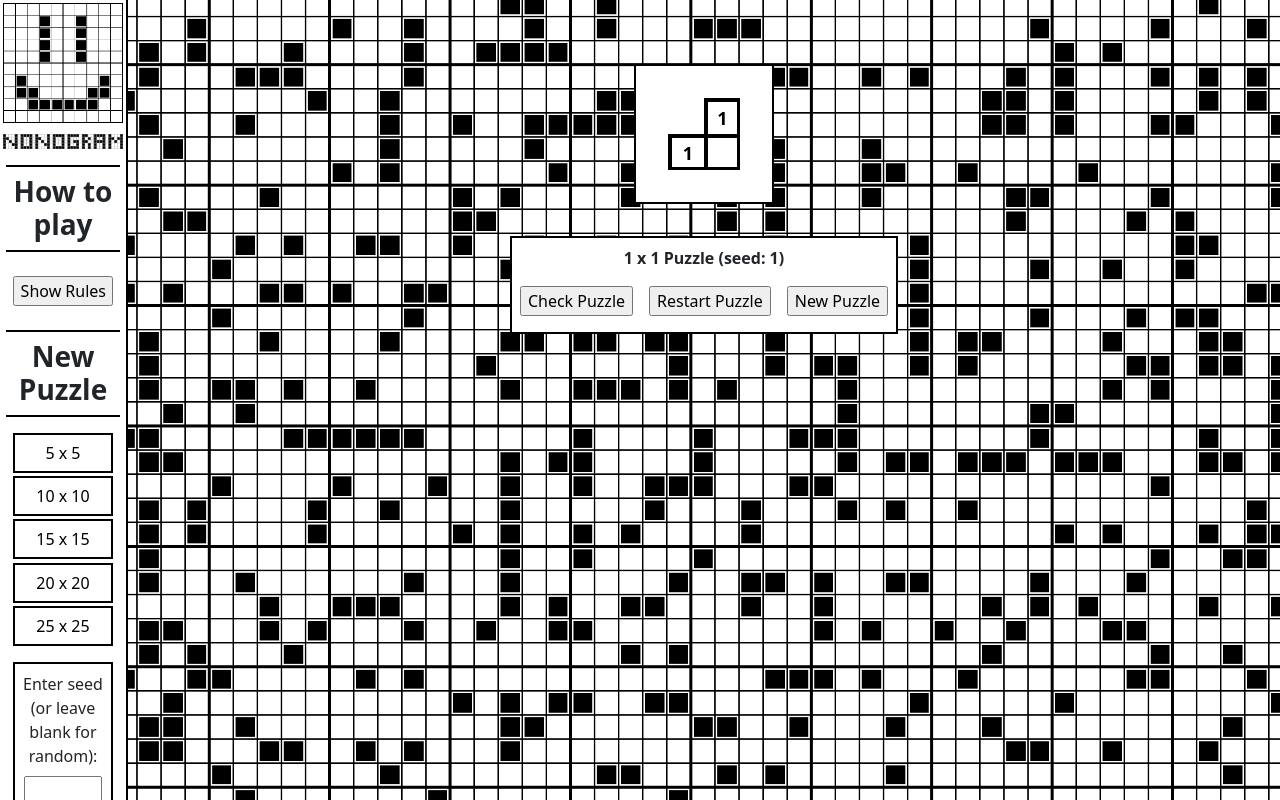
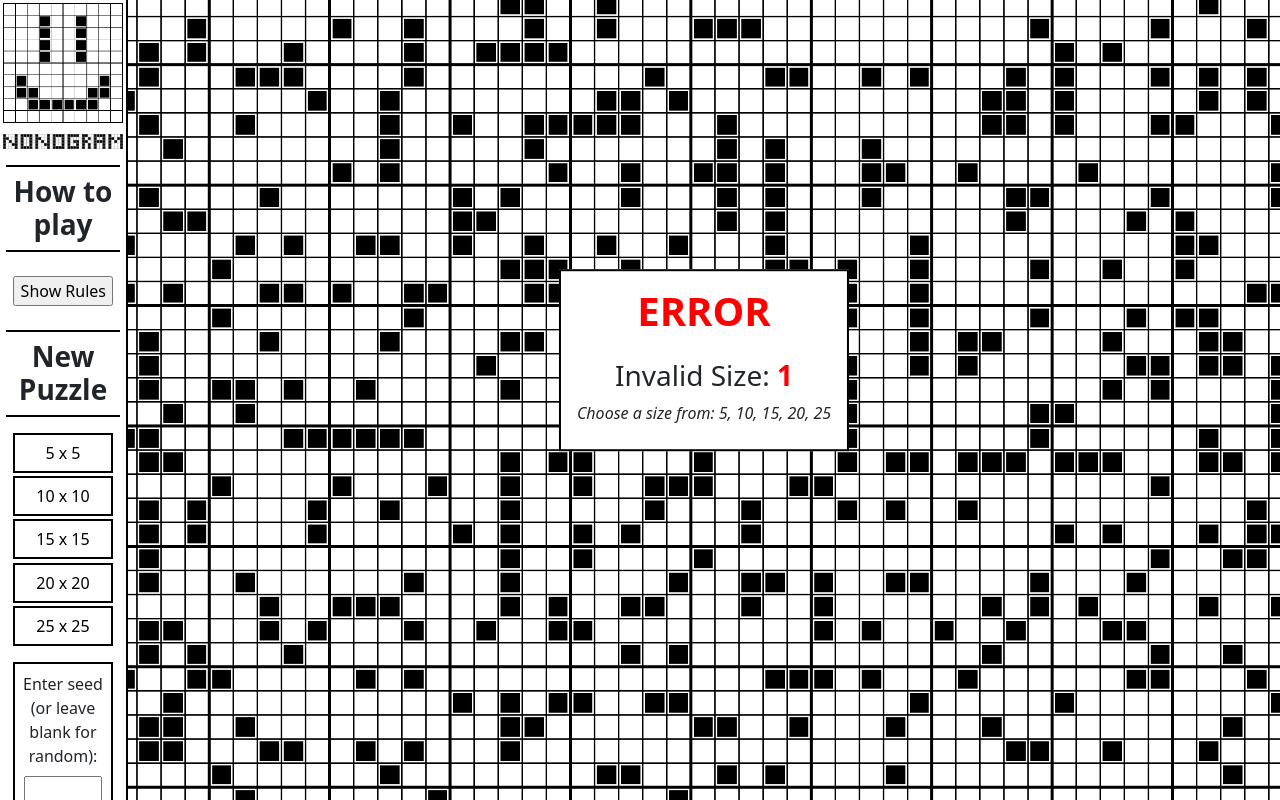
Before and after one commit to HoggTruman/nonogram, a React app: page /puzzle/1/1 in a window 1280 px wide. Built offline with nearby package versions, Linux system fonts and the light colour scheme.

Commit message:
Add handling for invalid sizes and seeds in the url

```diff
--- /dev/null
+++ b/src/components/InvalidSizeSeedMessage.js
@@ -0,0 +1,51 @@
+import React from "react";
+import { BOARD_SIZES } from "../utility/constants";
+
+import "./styles/InvalidSizeSeedMessage.css";
+
+
+
+function InvalidSizeSeedMessage({size, seed, isValidSize, isValidSeed}) {
+  let sizeMarkup = null;
+  let seedMarkup = null;
+
+  function clean(str) {
+    const MAX_STR_LENGTH = 15;
+
+    if (str.length > MAX_STR_LENGTH) {
+      return str.slice(0, MAX_STR_LENGTH) + '...';
+    }
+
+    return str;
+  }
+
+
+  if (isValidSize === false) {
+    sizeMarkup = (
+      <>
+        <h3>{"Invalid Size: "}<span>{clean(size)}</span></h3>
+        <p>{`Choose a size from: ${BOARD_SIZES.join(", ")}`}</p>
+      </>
+    );
+  }
+
+  if (isValidSeed === false) {
+    seedMarkup = (
+      <>
+        <h3>{"Invalid Seed: "}<span>{clean(seed)}</span></h3>
+        <p>{"The seed must be a non-negative integer (max 9 digits)"}</p>
+      </>
+    );
+  }
+
+  return (
+    <div id="invalid-size-seed-message">
+      <h1>ERROR</h1>
+      {sizeMarkup}
+      {seedMarkup}
+    </div>
+  )
+}
+
+
+export default InvalidSizeSeedMessage;
--- /dev/null
+++ b/src/components/styles/InvalidSizeSeedMessage.css
@@ -0,0 +1,34 @@
+#invalid-size-seed-message {
+  position: absolute;
+  top: 45%;
+  left: 50%;
+  transform: translate(-50%, -50%);
+  width: max-content;
+  padding: 1rem;
+  margin: 0 auto;
+
+  background-color: white;
+  border: 2px solid black;
+  text-align: center;
+}
+
+#invalid-size-seed-message > h1 {
+  color: red;
+  font-weight: bold;
+  margin-bottom: 1.5rem;
+}
+
+#invalid-size-seed-message > h3 {
+  margin: 1rem auto 0.5rem auto;
+}
+
+#invalid-size-seed-message > p {
+  margin: 0.5rem auto;
+  font-style: italic;
+}
+
+#invalid-size-seed-message > h3 > span {
+  color: red;
+  font-weight: bold;
+  word-break: break-all;
+}
--- a/src/pages/PuzzlePage.js
+++ b/src/pages/PuzzlePage.js
@@ -12,37 +12,57 @@ import generateDefaultCells from "../utility/generateDefaultCells";
 
 import "./styles/PuzzlePage.css";
 import Rules from "../components/Rules";
+import { BOARD_SIZES, MIN_SEED, MAX_SEED } from "../utility/constants";
+import InvalidSizeSeedMessage from "../components/InvalidSizeSeedMessage";
 
 
 
 function PuzzlePage(props) {
-  const {size, seed} = useParams();  // should rename to avoid confusion???????????????????????????????????????????????????????????
+  const {size, seed} = useParams();
 
-  // default state
-  const defaultCells = generateDefaultCells(size);
+  const isValidSize = BOARD_SIZES.includes(Number(size));
+  const isValidSeed = Number.isInteger(Number(seed)) && Number(seed) >= MIN_SEED && Number(seed) <= MAX_SEED;
+
+  let defaultCells = [];
+  let solution = [];
+
+  if (isValidSize && isValidSeed) {
+    defaultCells = generateDefaultCells(size);
+    solution = generatePuzzle(size, seed);
+  }
+
 
   // state
   const [cells, setCells] = useState(defaultCells);
   const [puzzleComplete, setPuzzleComplete] = useState(null);
 
-  const solution = generatePuzzle(size, seed);
 
-  function navigateToNewPuzzlePage(size, seed) {
-    const newUrl = `/puzzle/${size}/${seed}`;
+  function navigateToNewPuzzlePage(nextSize, nextSeed) {
+    const newUrl = `/puzzle/${nextSize}/${nextSeed}`;
     props.navigation(newUrl);
-    setCells(generateDefaultCells(size));
+    setCells(generateDefaultCells(nextSize));
     setPuzzleComplete(null);
   }
 
-  return (
-    <>
-      <Sidebar
+
+
+
+  // RENDERING
+  function invalidSizeSeedRender() {
+    return (
+      <InvalidSizeSeedMessage
         size={size}
-        navigateToNewPuzzlePage={navigateToNewPuzzlePage}
-        puzzleComplete={puzzleComplete}
+        seed={seed}
+        isValidSize={isValidSize}
+        isValidSeed={isValidSeed}
       />
-      <main>
-        <div id="puzzle-area">
+    )
+  }
+
+
+  function validSizeSeedRender() {
+    return (
+      <div id="puzzle-area">
           <Puzzle
             size={size}
             seed={seed}
@@ -63,6 +83,20 @@ function PuzzlePage(props) {
             navigateToNewPuzzlePage={navigateToNewPuzzlePage}
           />
         </div>
+    )
+  }
+
+
+
+  return (
+    <>
+      <Sidebar
+        size={size}
+        navigateToNewPuzzlePage={navigateToNewPuzzlePage}
+        puzzleComplete={puzzleComplete}
+      />
+      <main>
+        {isValidSize && isValidSeed? validSizeSeedRender(): invalidSizeSeedRender()}
       </main>
 
       <Rules/>
```
